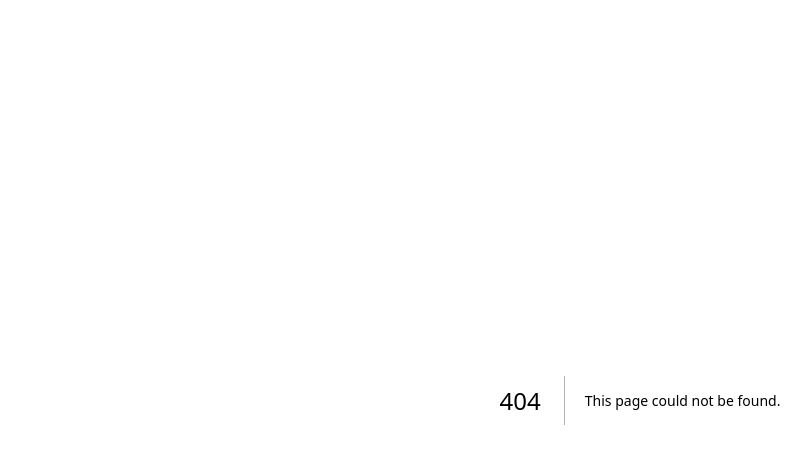
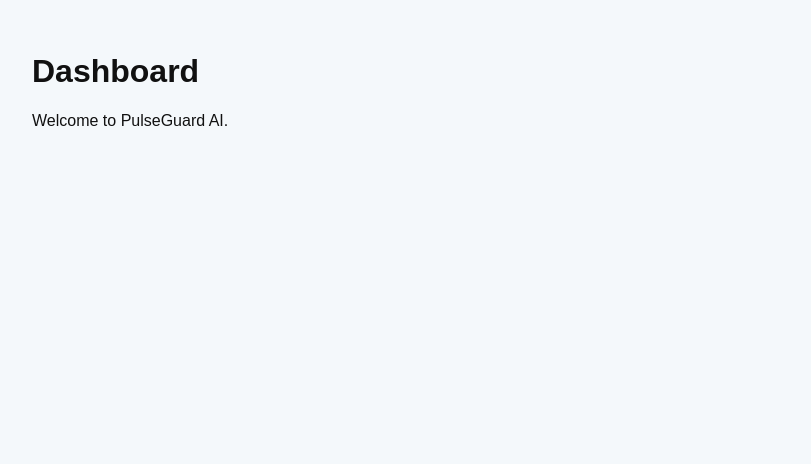
Before and after one commit to Rabbi111-cloud/PULSEGUARD-AI, a Next.js app: page /dashboard in a window 1280 px wide. Before the commit this address had no page. Shown: the top 464 px of the page, without its empty margins (0-811 px from the left). Built offline with nearby package versions, Linux system fonts and the light colour scheme.

Commit message:
Create Dashboard component for main page

```diff
--- /dev/null
+++ b/app/dashboard/page.tsx
@@ -0,0 +1,8 @@
+export default function Dashboard() {
+  return (
+    <div className="container">
+      <h1>Dashboard</h1>
+      <p>Welcome to PulseGuard AI.</p>
+    </div>
+  );
+}
```
